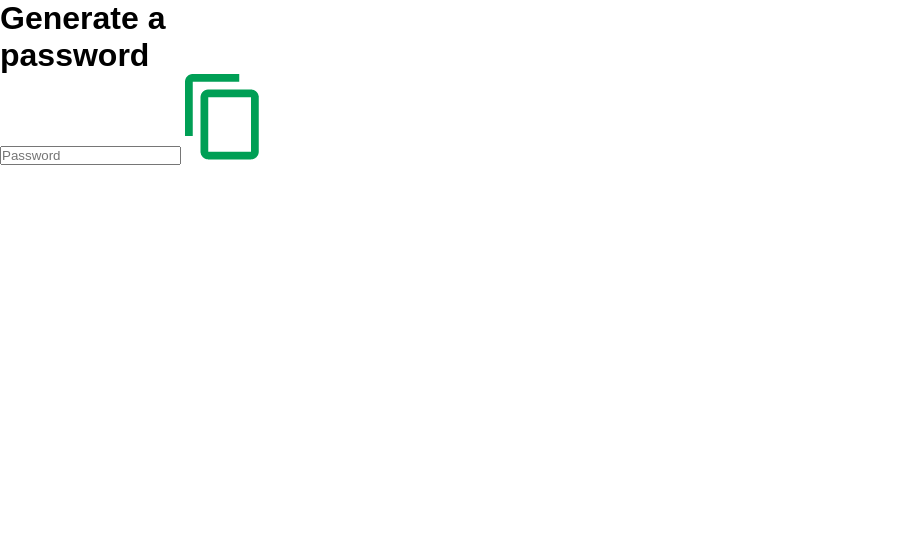
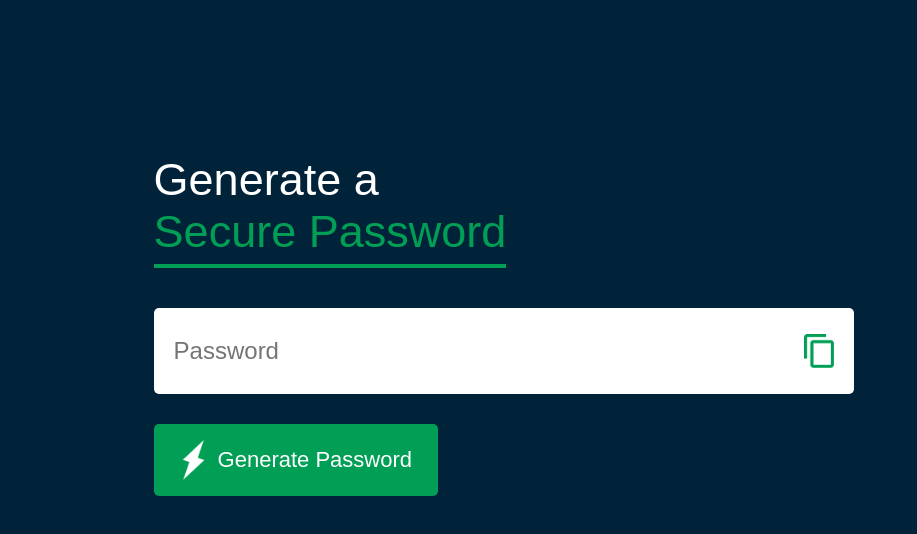
Before and after one commit to richard5zx/30JsProjects, a plain HTML site: page 04PasswordGenerator/index.html in a window 1280 px wide. Shown: the whole page, without its empty margins (0-917 px from the left). Drawn offline with Linux system fonts and the light colour scheme.

Commit message:
generator complete

```diff
--- a/04PasswordGenerator/index.html
+++ b/04PasswordGenerator/index.html
@@ -8,11 +8,44 @@
 </head>
 <body>
     <div class="container">
-        <h1>Generate a<br> password</h1>
+        <h1>Generate a<br><span>Secure Password</span></h1>
         <div class="display">
             <input type="text" id="password" placeholder="Password">
-            <img src="images/copy.png">
+            <img src="images/copy.png" onclick="copyPassword()">
         </div>
+        <button onclick="generatePassword()"><img src="images/generate.png" alt="">Generate Password</button>
     </div>
+
+<script>
+    const passwordBox = document.getElementById("password");
+    const length = 12;
+    const upperCase = "ABCDEFGHIJKLMNOPQRSTUVWXYZ";
+    const lowerCase = "abcdefghijklmnopqrstuvwxyz";
+    const numbers = "0123456789";
+    const symbols = "!@#$%^&*()_+~|}{[]></-=`,.";
+
+    const allChars = upperCase + lowerCase + numbers + symbols;
+
+    function generatePassword() {
+        let password = "";
+        password += upperCase[Math.floor(Math.random() * upperCase.length)];
+        password += lowerCase[Math.floor(Math.random() * lowerCase.length)];
+        password += numbers[Math.floor(Math.random() * numbers.length)];
+        password += symbols[Math.floor(Math.random() * symbols.length)];
+
+        while (length > password.length) {
+            password += allChars[Math.floor(Math.random() * allChars.length)]
+        }
+
+        passwordBox.value = password;
+    }
+
+    function copyPassword() {
+        passwordBox.select();
+        document.execCommand("copy");
+    }
+
+</script>
+
 </body>
 </html>
--- a/04PasswordGenerator/style.css
+++ b/04PasswordGenerator/style.css
@@ -4,3 +4,69 @@
     font-family: 'Poppins', sans-serif;
     box-sizing: border-box;
 }
+
+body {
+    background: #002339;
+    color: #fff;
+}
+
+.container {
+    margin: 12%;
+    width: 90%;
+    max-width: 700px;
+}
+
+.display {
+    width: 100%;
+    margin-top: 50px;
+    margin-bottom: 30PX;
+    background: #fff;
+    color: #333;
+    display: flex;
+    align-items: center;
+    justify-content: space-between;
+    padding: 26px 20px;
+    border-radius: 5px;
+}
+
+.container h1 {
+    font-weight: 500;
+    font-size: 45px;
+}
+
+.container h1 span {
+    color: #019f55;
+    border-bottom: 4px solid;
+    padding-bottom: 7px;
+}
+
+.display img {
+    width: 30px;
+    cursor: pointer;
+}
+
+.display input {
+    border: 0;
+    outline: 0;
+    font-size: 24px;
+}
+
+.container button img {
+    width: 28px;
+    margin-right: 10px;
+}
+
+.container button {
+    border: 0;
+    outline: 0;
+    background: #019f55;
+    color: #fff;
+    font-size: 22px;
+    font-weight: 300;
+    display: flex;
+    align-items: center;
+    justify-content: center;
+    padding: 16px 26px;
+    border-radius: 5px;
+    cursor: pointer;
+}
```
